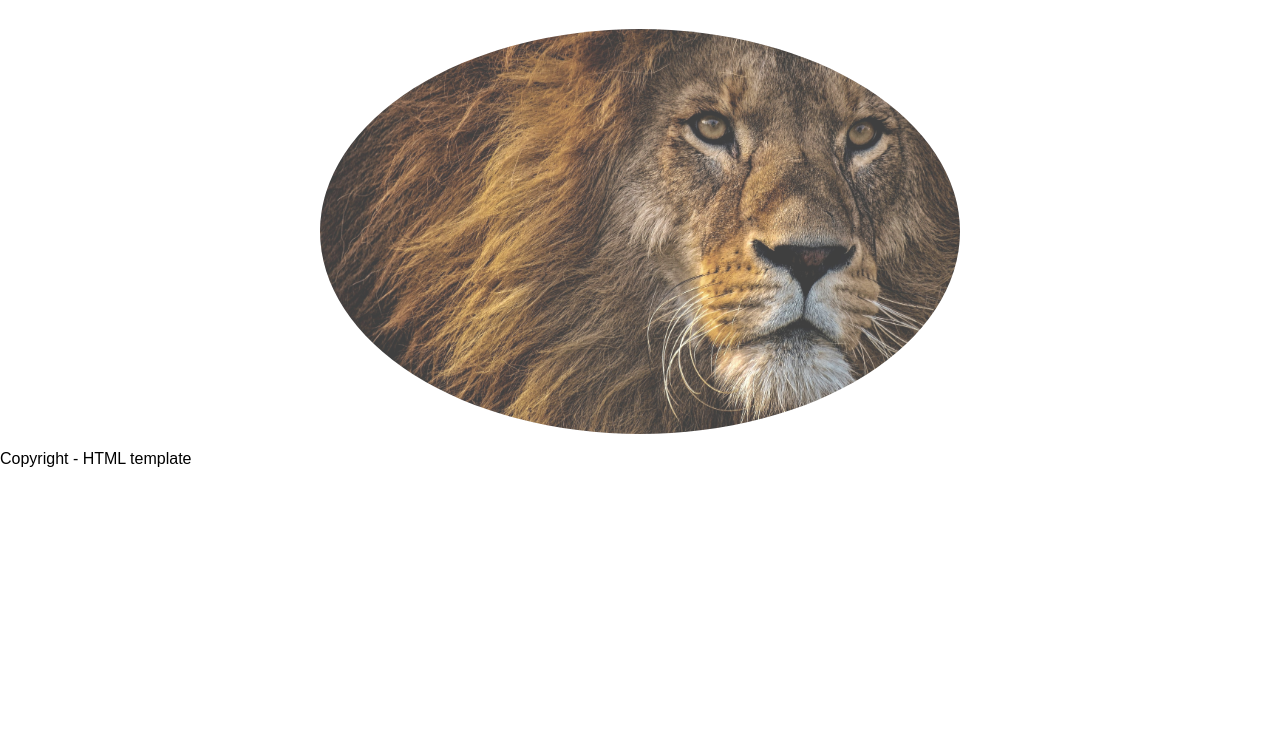
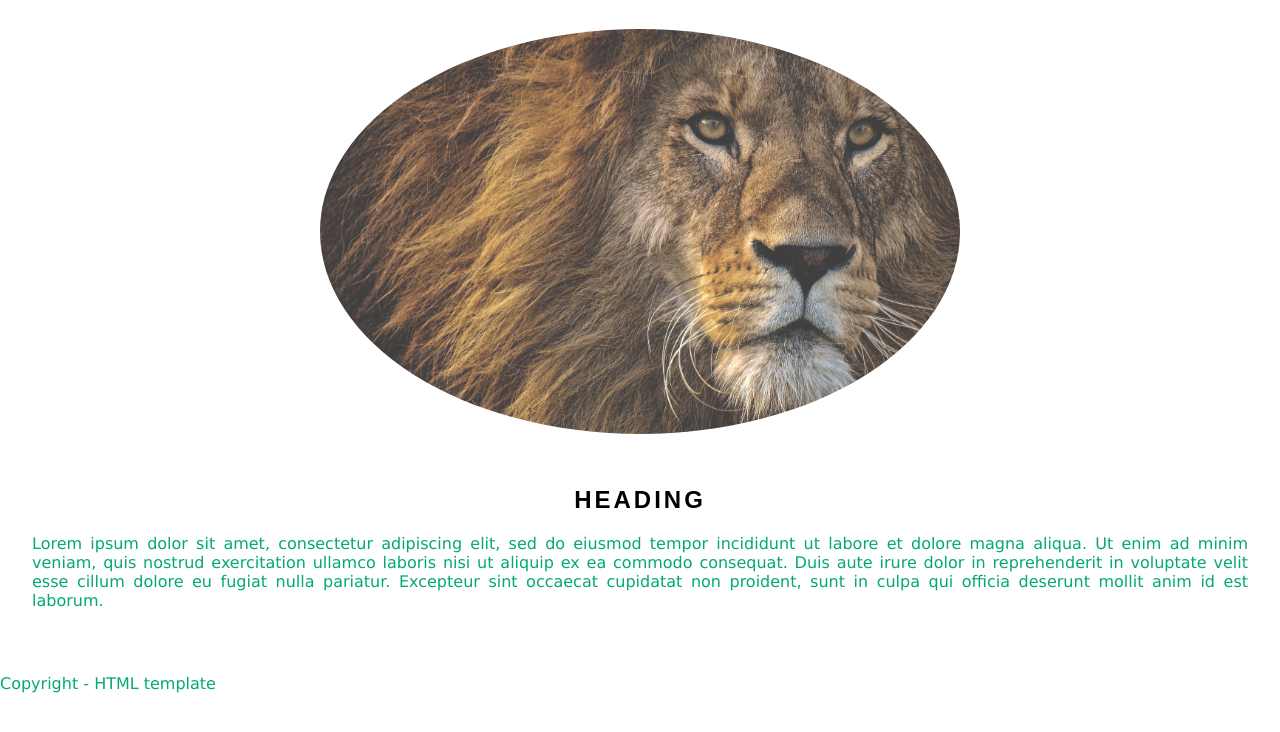
Before and after one commit to corbyn-jpg/TutorialTest, a plain HTML site: page index.html in a window 1280 px wide. Shown: the part 52-784 px from the top of the page. Drawn offline with Linux system fonts and the light colour scheme.

Commit message:
Basic Text

```diff
--- a/css/main.css
+++ b/css/main.css
@@ -40,3 +40,20 @@ header img{
     opacity: 0.75;
     border-radius: 50%;
 }
+
+p{
+    font-family: Verdana, Geneva, Tahoma, sans-serif;
+    font-size: 16px;
+    color: #04aa6d;
+    text-align: justify;
+}
+
+h1{
+    text-align: center;
+    text-transform: uppercase;
+    letter-spacing: 3px;
+}
+
+.text{
+    padding: 2em;
+}
--- a/index.html
+++ b/index.html
@@ -25,10 +25,11 @@
                 </div>
             </nav>
             <header>
-                <img src="assets/homeHeaderImage.jpg" width="100%">
+                <img src="assets/homeHeaderImage.jpg">
             </header>
-            <section>
-
+            <section class="text">
+                <h1>Heading</h1>
+                <p>Lorem ipsum dolor sit amet, consectetur adipiscing elit, sed do eiusmod tempor incididunt ut labore et dolore magna aliqua. Ut enim ad minim veniam, quis nostrud exercitation ullamco laboris nisi ut aliquip ex ea commodo consequat. Duis aute irure dolor in reprehenderit in voluptate velit esse cillum dolore eu fugiat nulla pariatur. Excepteur sint occaecat cupidatat non proident, sunt in culpa qui officia deserunt mollit anim id est laborum.</p>
             </section>
             <footer>
                 <p>Copyright - HTML template</p>
```
